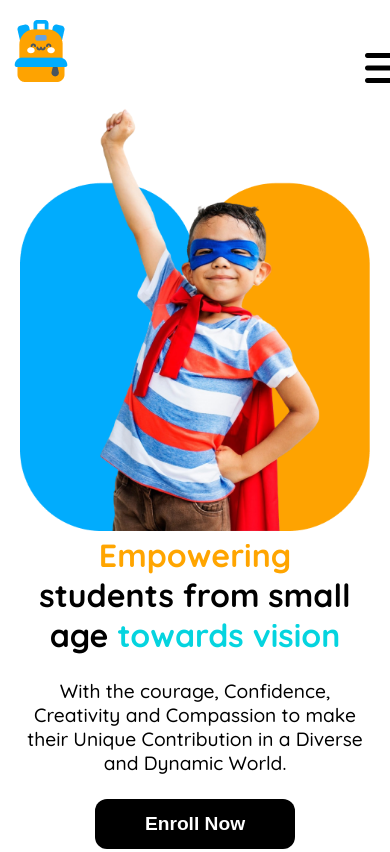
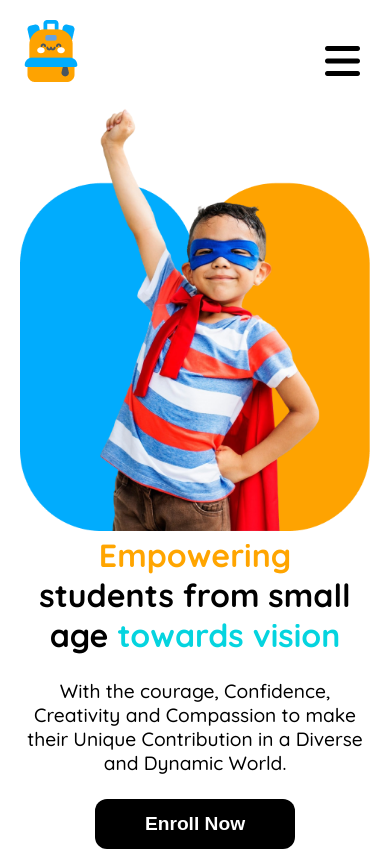
Before and after one commit to shuvoredsky/B11-Assignment-2, a plain HTML site: page index.html in a window 390 px wide. Shown: the top 852 px of the page. Drawn offline with Linux system fonts and the light colour scheme.

Commit message:
navbar response

```diff
--- a/css/style.css
+++ b/css/style.css
@@ -166,11 +166,19 @@
     width: 100%;
   }
   .navbar{
-    padding: 0 10px;
+    align-items: center;
+  }
+  .brand img{
+    margin-left: 20px;
   }
   .menu-icon{
     display: contents;
     font-size: 40px;
+    margin-right: 50px;
+  }
+  .fa-bars{
+    margin-right: 50px;
+    margin-bottom: 15px;
   }
   .brand h2,
   .nav-items,
```
